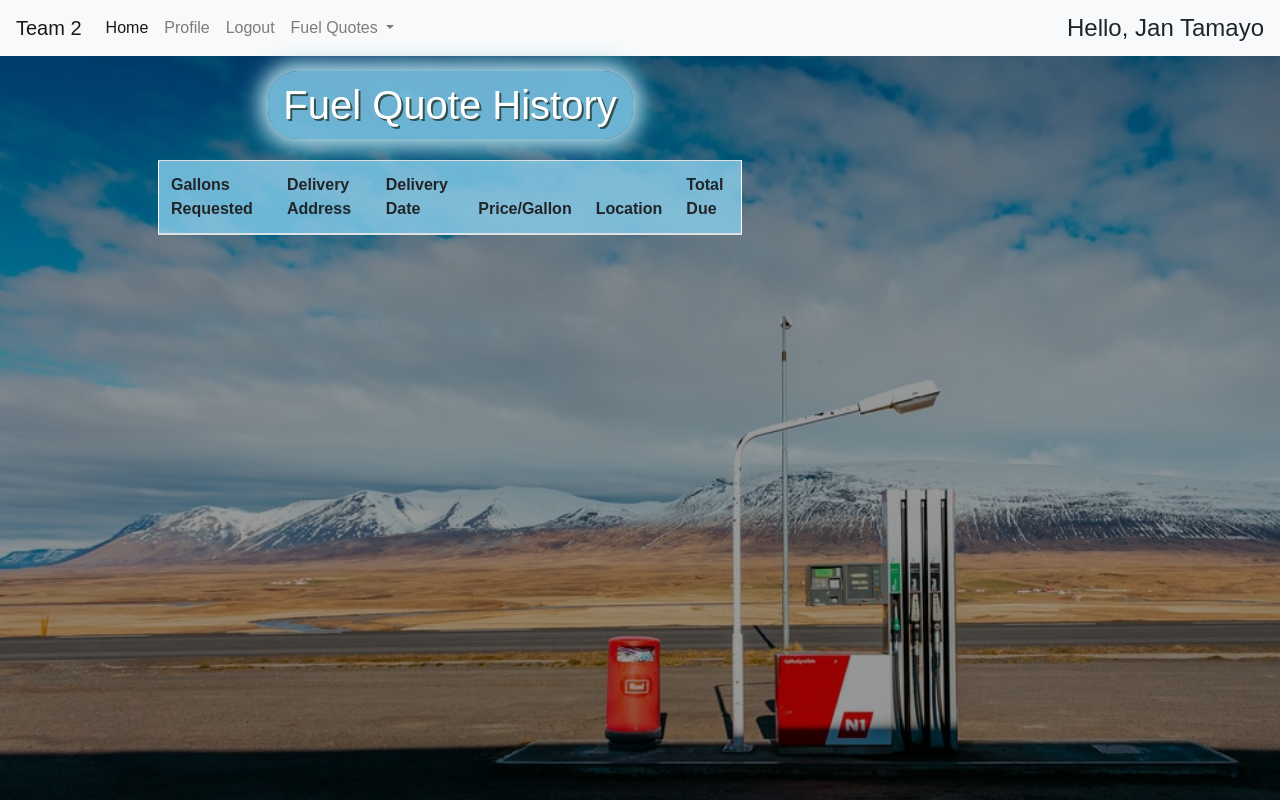
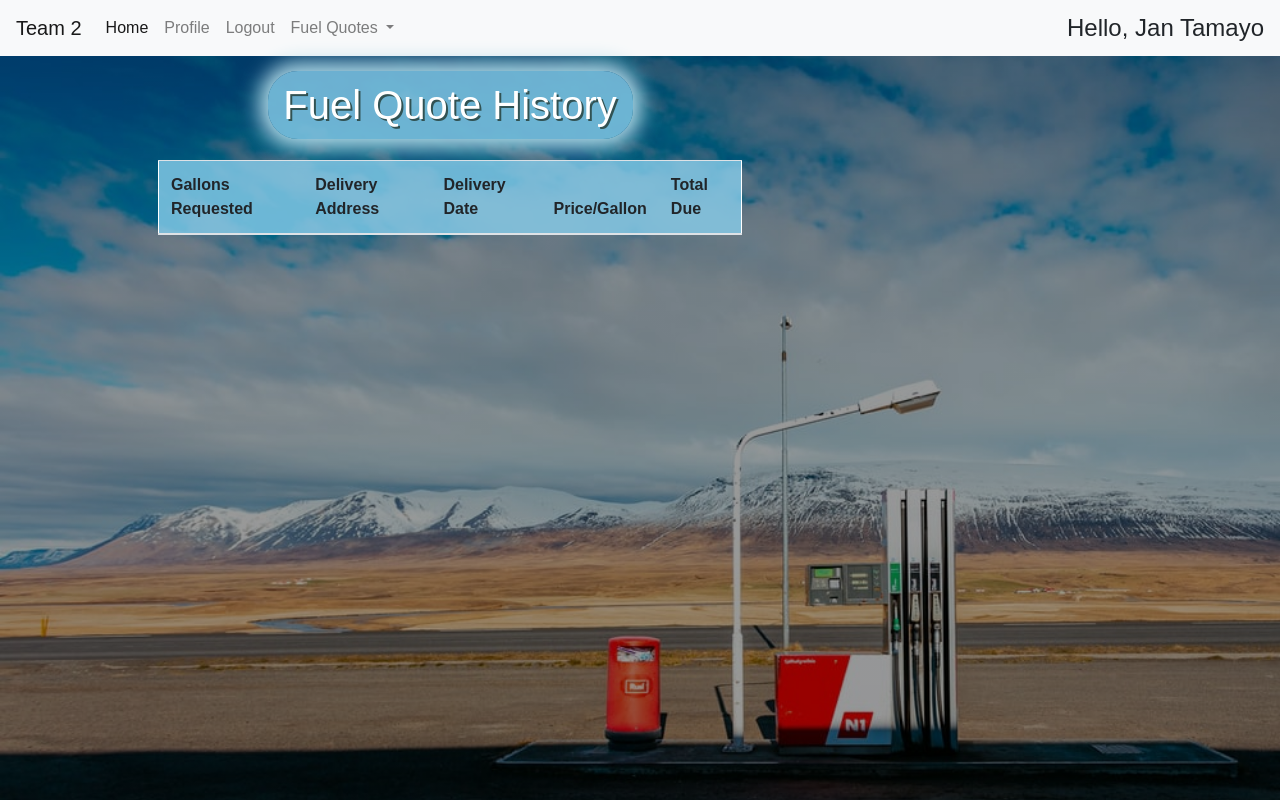
Before and after one commit to Daniel-Aguila/SoftwareDesign, a Django app: page /history/ in a window 1280 px wide. Run offline with Django 3.2, Linux system fonts and the light colour scheme; a user stored in the database is signed in; data comes from the database, SQL or seed files in the repository; data that the repository does not hold is empty; some libraries are stand-ins or nearby versions.

Commit message:
delete location header

```diff
--- a/hello/templates/fuelQuoteHistory.html
+++ b/hello/templates/fuelQuoteHistory.html
@@ -9,7 +9,6 @@
                 <th scope="col">Delivery Address</th>
                 <th scope="col">Delivery Date</th>
                 <th scope="col">Price/Gallon</th>
-                <th scope="col">Location</th>
                 <th scope="col">Total Due</th>
             </tr>
         </thead>
```
